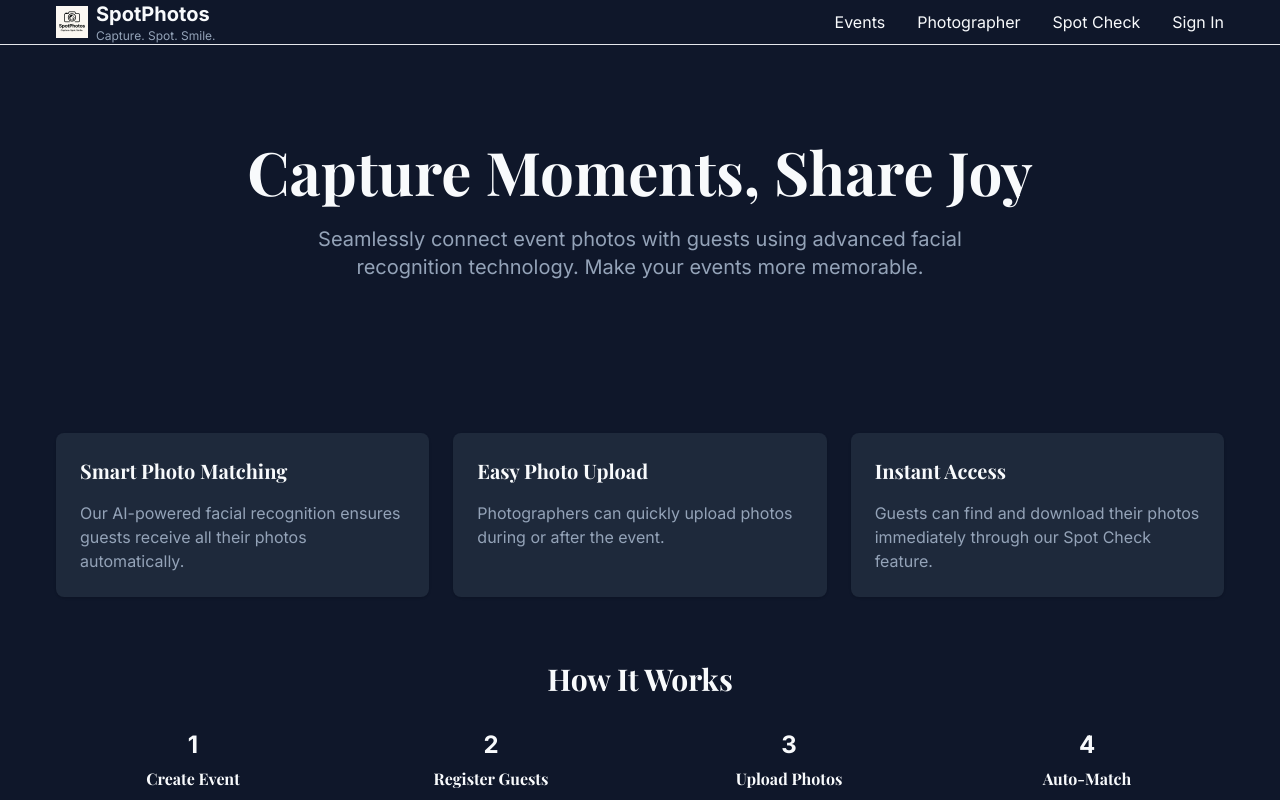
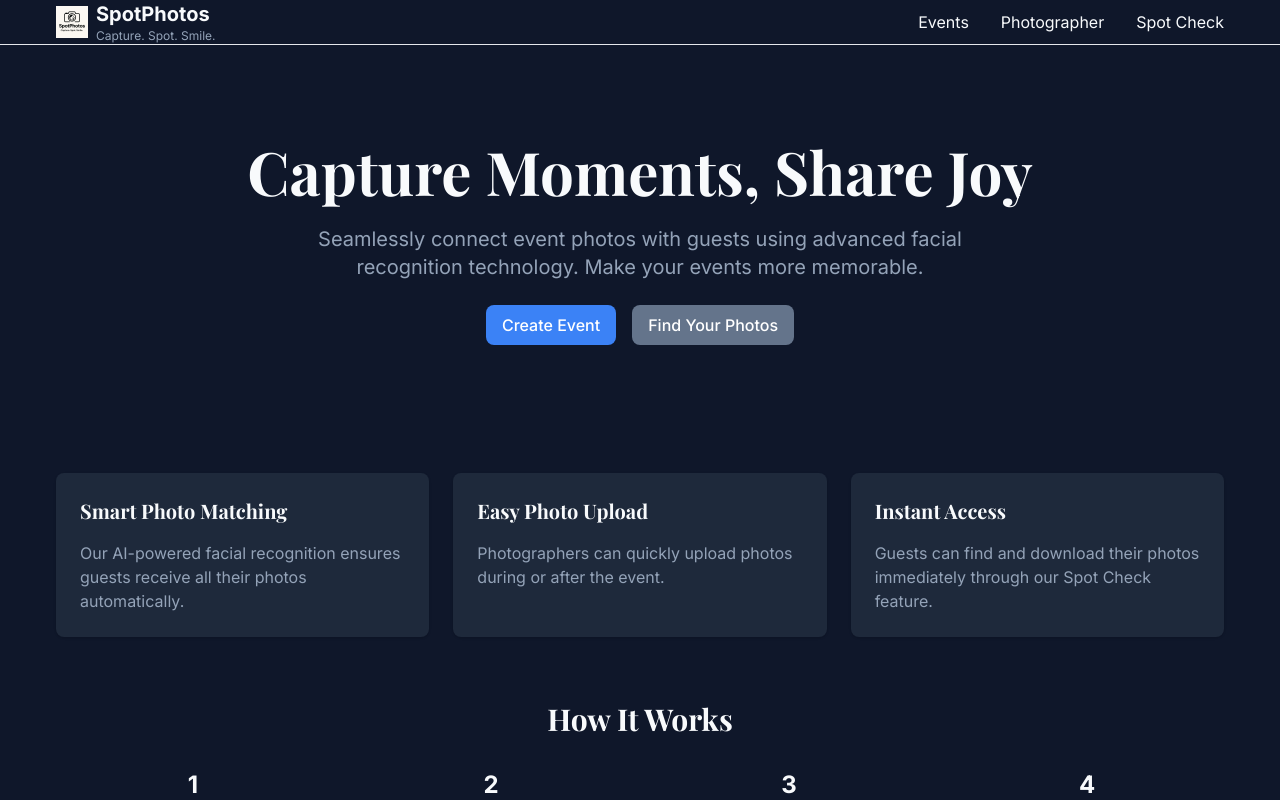
Before and after one commit to sivanandakapu/photospotter, a Next.js app: page / in a window 1280 px wide. Shown: the top 800 px of the page. Built offline with nearby package versions, Linux system fonts and the light colour scheme; no server answers.

Commit message:
Revert "Add sign-out and conditional home buttons"

```diff
--- a/src/app/layout.tsx
+++ b/src/app/layout.tsx
@@ -3,8 +3,6 @@ import './globals.css';
 import type { Metadata } from 'next';
 import { Inter } from 'next/font/google';
 import Image from 'next/image';
-import { Providers } from './providers';
-import NavBar from '../components/NavBar';
 
 const inter = Inter({ subsets: ['latin'] });
 
@@ -21,13 +19,50 @@ export default function RootLayout({
   return (
     <html lang="en">
       <body className={inter.className}>
-        <Providers>
-          <NavBar />
+        <nav className="border-b border-border">
+          <div className="container flex items-center justify-between py-4">
+            <a href="/" className="flex items-center gap-2 hover:opacity-90 transition-opacity">
+              <Image
+                src="/images/logo.png"
+                alt="SpotPhotos Logo"
+                width={40}
+                height={40}
+                className="w-auto h-8"
+              />
+              <div className="flex flex-col">
+                <span className="text-xl font-bold">SpotPhotos</span>
+                <span className="text-xs text-muted">Capture. Spot. Smile.</span>
+              </div>
+            </a>
+            <div className="flex items-center gap-8">
+              <a
+                href="/events"
+                className="text-secondary hover:text-primary relative py-2 transition-colors duration-200 after:content-[''] after:absolute after:left-0 after:bottom-0 after:h-0.5 after:w-0 after:bg-primary after:transition-all after:duration-300 hover:after:w-full"
+              >
+                Events
+              </a>
+              <a
+                href="/photographer"
+                className="text-secondary hover:text-primary relative py-2 transition-colors duration-200 after:content-[''] after:absolute after:left-0 after:bottom-0 after:h-0.5 after:w-0 after:bg-primary after:transition-all after:duration-300 hover:after:w-full"
+              >
+                Photographer
+              </a>
+              <a
+                href="/spot-check"
+                className="text-secondary hover:text-primary relative py-2 transition-colors duration-200 after:content-[''] after:absolute after:left-0 after:bottom-0 after:h-0.5 after:w-0 after:bg-primary after:transition-all after:duration-300 hover:after:w-full"
+              >
+                Spot Check
+              </a>
+            </div>
+          </div>
+        </nav>
+
         <main className="min-h-screen py-8">
           <div className="container animate-fade-in">
             {children}
           </div>
         </main>
+
         <footer className="border-t border-border bg-card">
           <div className="container py-8">
             <div className="grid grid-cols-1 md:grid-cols-3 gap-8">
@@ -83,7 +118,6 @@ export default function RootLayout({
             </div>
           </div>
         </footer>
-        </Providers>
       </body>
     </html>
   );
--- a/src/app/page.tsx
+++ b/src/app/page.tsx
@@ -2,7 +2,6 @@
 
 import React, { useState } from 'react';
 import Link from 'next/link';
-import { useSession } from 'next-auth/react';
 
 interface Event {
   id: string;
@@ -11,7 +10,6 @@ interface Event {
 }
 
 export default function Home() {
-  const { data: session } = useSession();
   const [events, setEvents] = useState<Event[]>([]);
   const [newEvent, setNewEvent] = useState<Event>({
     id: '',
@@ -76,8 +74,6 @@ export default function Home() {
           Make your events more memorable.
         </p>
         <div className="flex gap-4 justify-center">
-          {session && (
-            <>
           <Link
             href="/events"
             className="button button-primary"
@@ -90,8 +86,6 @@ export default function Home() {
           >
             Find Your Photos
           </Link>
-            </>
-          )}
         </div>
       </section>
 
--- a/src/components/NavBar.tsx
+++ /dev/null
@@ -1,65 +0,0 @@
-'use client';
-
-import Image from 'next/image';
-import Link from 'next/link';
-import { signOut, useSession } from 'next-auth/react';
-import React from 'react';
-
-export default function NavBar() {
-  const { data: session } = useSession();
-
-  return (
-    <nav className="border-b border-border">
-      <div className="container flex items-center justify-between py-4">
-        <a href="/" className="flex items-center gap-2 hover:opacity-90 transition-opacity">
-          <Image
-            src="/images/logo.png"
-            alt="SpotPhotos Logo"
-            width={40}
-            height={40}
-            className="w-auto h-8"
-          />
-          <div className="flex flex-col">
-            <span className="text-xl font-bold">SpotPhotos</span>
-            <span className="text-xs text-muted">Capture. Spot. Smile.</span>
-          </div>
-        </a>
-        <div className="flex items-center gap-8">
-          <a
-            href="/events"
-            className="text-secondary hover:text-primary relative py-2 transition-colors duration-200 after:content-[''] after:absolute after:left-0 after:bottom-0 after:h-0.5 after:w-0 after:bg-primary after:transition-all after:duration-300 hover:after:w-full"
-          >
-            Events
-          </a>
-          <a
-            href="/photographer"
-            className="text-secondary hover:text-primary relative py-2 transition-colors duration-200 after:content-[''] after:absolute after:left-0 after:bottom-0 after:h-0.5 after:w-0 after:bg-primary after:transition-all after:duration-300 hover:after:w-full"
-          >
-            Photographer
-          </a>
-          <a
-            href="/spot-check"
-            className="text-secondary hover:text-primary relative py-2 transition-colors duration-200 after:content-[''] after:absolute after:left-0 after:bottom-0 after:h-0.5 after:w-0 after:bg-primary after:transition-all after:duration-300 hover:after:w-full"
-          >
-            Spot Check
-          </a>
-          {session ? (
-            <button
-              onClick={() => signOut({ callbackUrl: '/' })}
-              className="text-secondary hover:text-primary relative py-2 transition-colors duration-200"
-            >
-              Sign Out
-            </button>
-          ) : (
-            <a
-              href="/auth/signin"
-              className="text-secondary hover:text-primary relative py-2 transition-colors duration-200"
-            >
-              Sign In
-            </a>
-          )}
-        </div>
-      </div>
-    </nav>
-  );
-}
```
Lines whose indentation alone changed are shown as unchanged.
